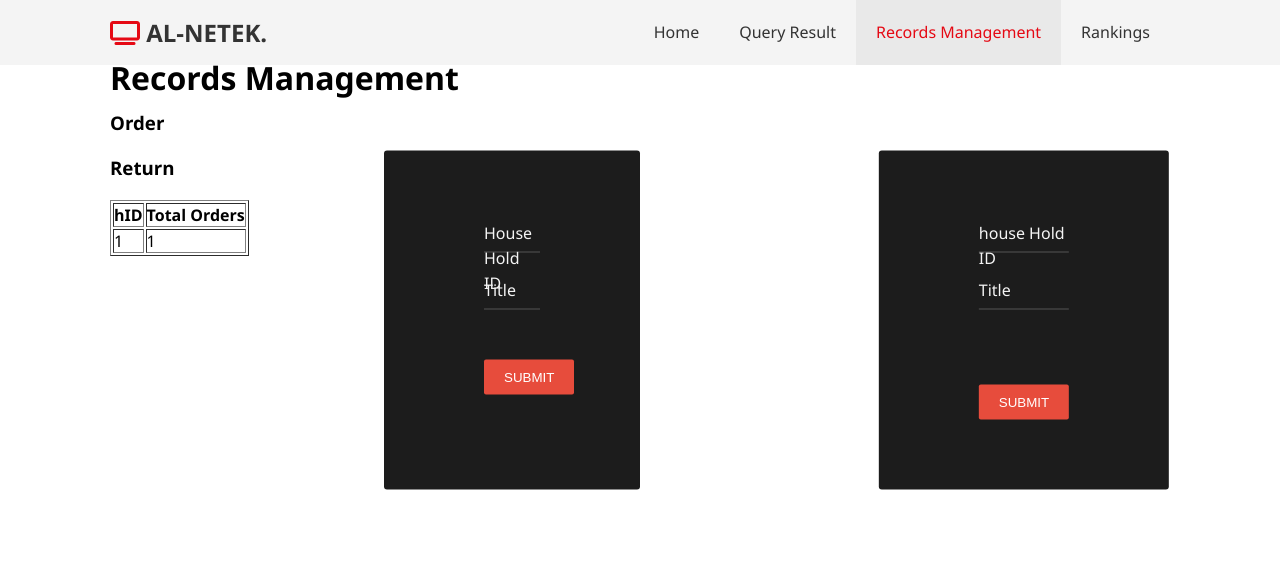
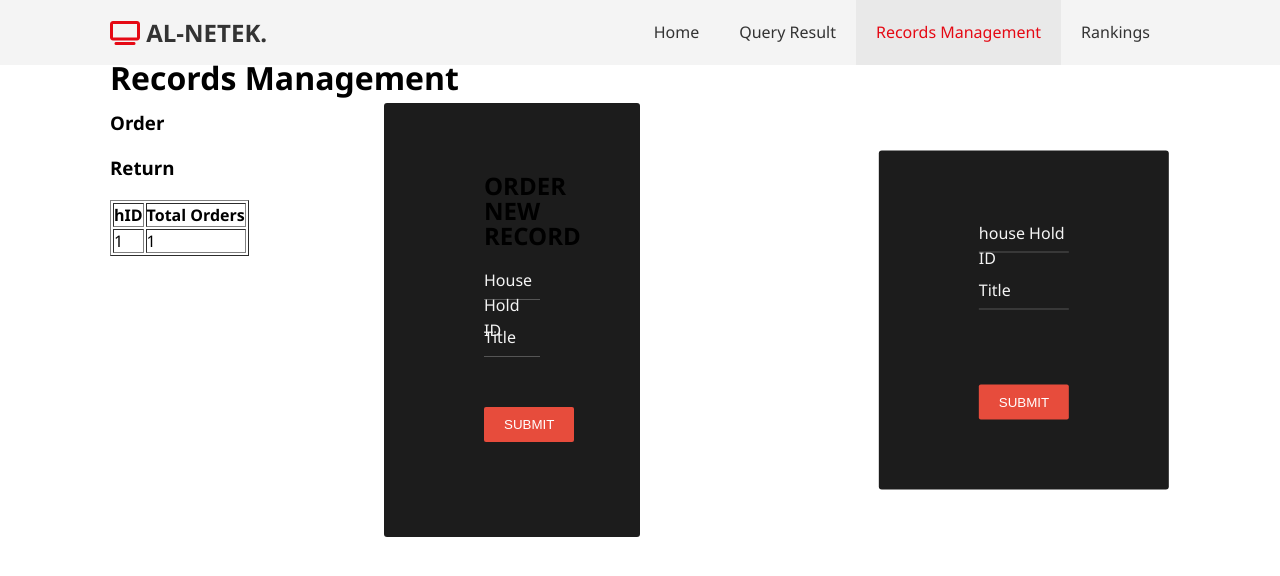
Before and after one commit to its-Raz/Media-Company-Website, a Django app: template templates/Records.html in a window 1280 px wide. Shown: the top 576 px of the page. Run offline with Django 4.2, Linux system fonts and the light colour scheme; the template is opened without the code that fills it: most values are stand-ins (such as "Sample title", 1, 10 or a date in 2020); some libraries are stand-ins or nearby versions.

Commit message:
updatefor

```diff
--- a/templates/Records.html
+++ b/templates/Records.html
@@ -31,6 +31,7 @@
 
 
 <div id="box">
+    <h2>ORDER NEW RECORD</h2>
     <form method="POST" action="orderNewRecord">
         {% csrf_token %}
         <div id="input-box">
```
